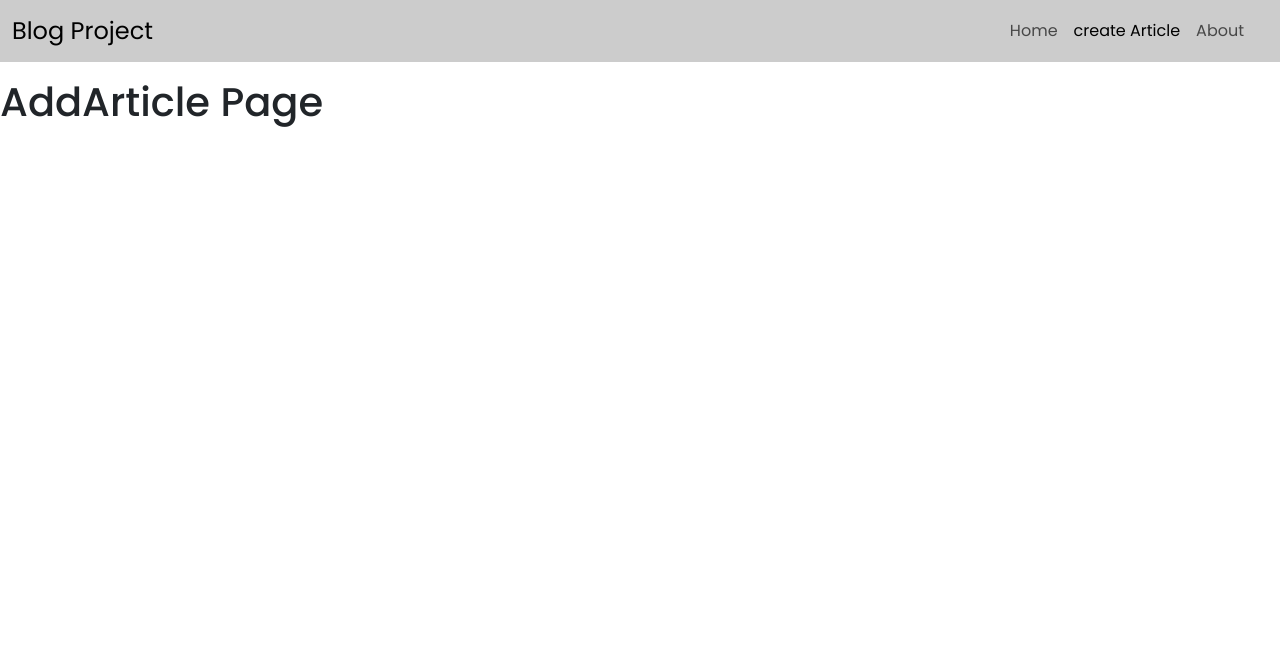
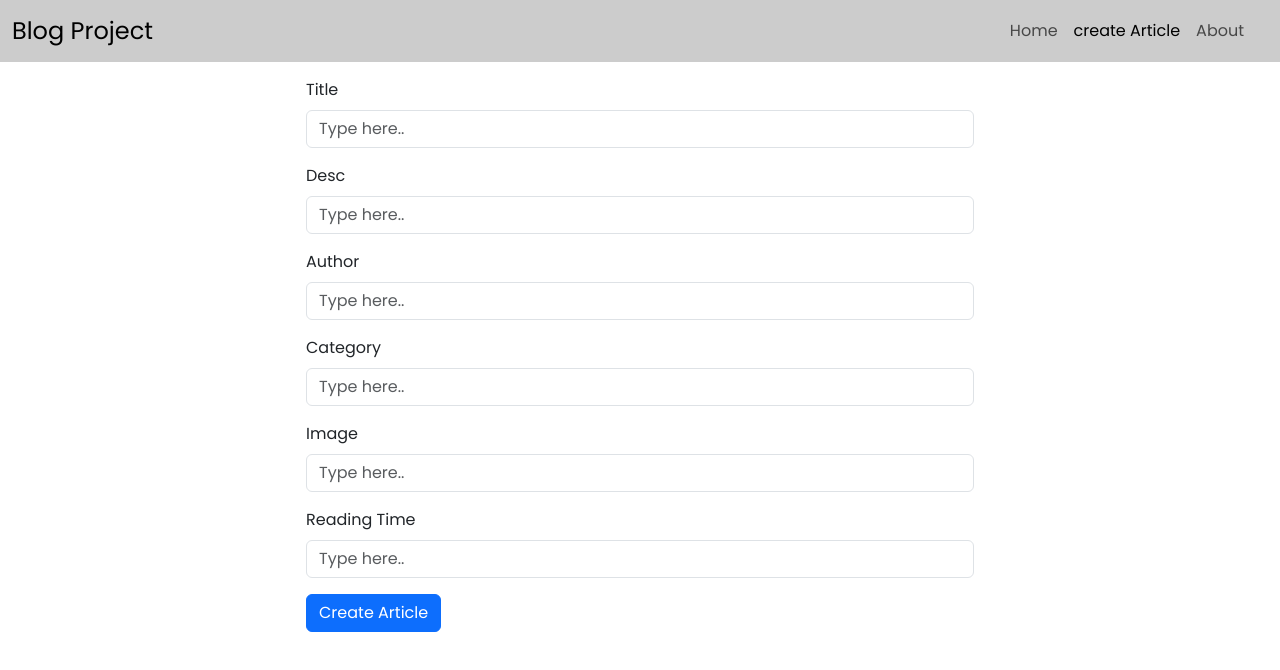
Before and after one commit to Majiiddddd/blog-one, a React (Create React App) app: page /add-article in a window 1280 px wide. Shown: the top 670 px of the page. Built offline with nearby package versions, Linux system fonts and the light colour scheme.

Commit message:
addArticle base codes

```diff
--- a/src/pages/addArticle/AddArticle.css
+++ b/src/pages/addArticle/AddArticle.css
@@ -0,0 +1,5 @@
+.formContainer{
+    max-width: 700px;
+    margin: auto;
+    padding: 0 16px;
+}
--- a/src/pages/addArticle/AddArticle.js
+++ b/src/pages/addArticle/AddArticle.js
@@ -1,13 +1,45 @@
-import MyNavbar from './../../components/navbar/MyNavbar';
+import MyNavbar from "./../../components/navbar/MyNavbar";
+import Button from "react-bootstrap/Button";
+import Form from "react-bootstrap/Form";
+import "./AddArticle.css";
 
-function AddArticle(){
-    return(
-        <>
-        <MyNavbar />
-        <h1>AddArticle Page</h1>
-
-        </>
-    );
+function AddArticle() {
+  return (
+    <>
+      <MyNavbar />
+      <div className="formContainer">
+        <Form>
+          <Form.Group className="mb-3">
+            <Form.Label>Title</Form.Label>
+            <Form.Control type="text" placeholder="Type here.." />
+          </Form.Group>
+          <Form.Group className="mb-3">
+            <Form.Label>Desc</Form.Label>
+            <Form.Control type="text" placeholder="Type here.." />
+          </Form.Group>
+          <Form.Group className="mb-3">
+            <Form.Label>Author</Form.Label>
+            <Form.Control type="text" placeholder="Type here.." />
+          </Form.Group>
+          <Form.Group className="mb-3">
+            <Form.Label>Category</Form.Label>
+            <Form.Control type="text" placeholder="Type here.." />
+          </Form.Group>
+          <Form.Group className="mb-3">
+            <Form.Label>Image</Form.Label>
+            <Form.Control type="text" placeholder="Type here.." />
+          </Form.Group>
+          <Form.Group className="mb-3">
+            <Form.Label>Reading Time</Form.Label>
+            <Form.Control type="number" placeholder="Type here.." />
+          </Form.Group>
+          <Button variant="primary" type="button">
+            Create Article
+          </Button>
+        </Form>
+      </div>
+    </>
+  );
 }
 
 export default AddArticle;
```
